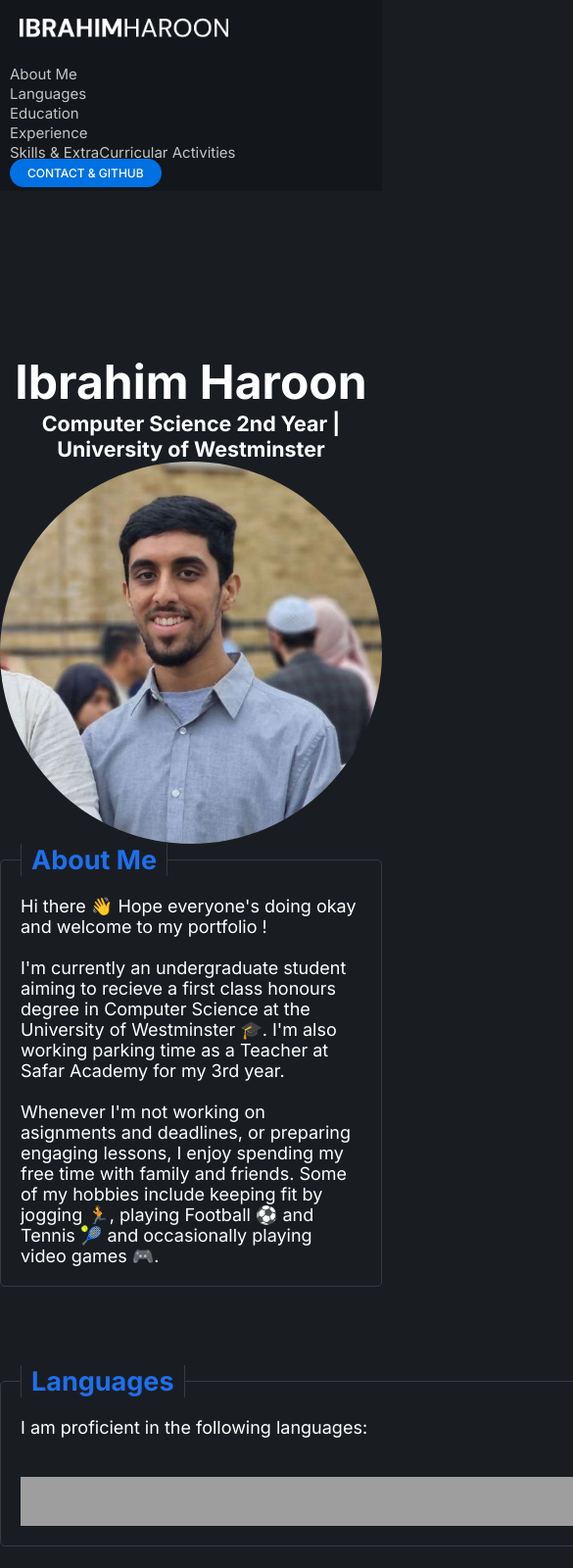
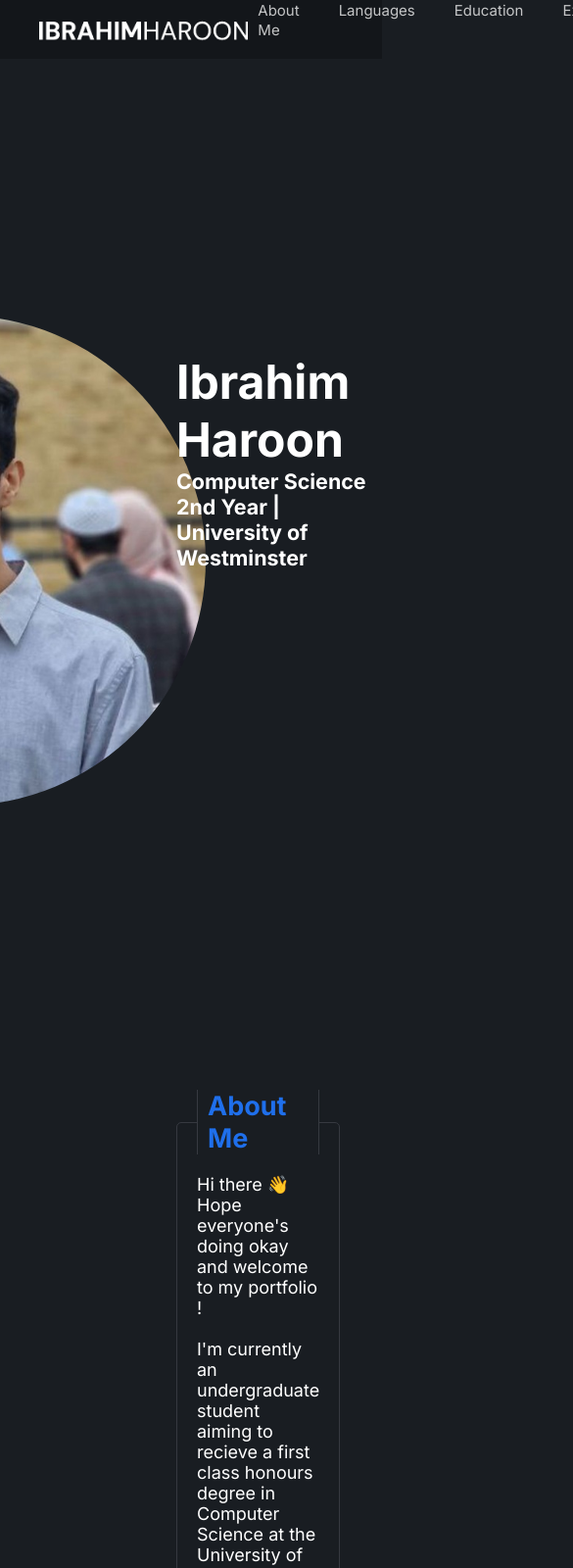
Before and after one commit to IbrahimHaroon03/WebsitePortfolio, a plain HTML site: page index.html in a window 390 px wide. Shown: the top 1600 px of the page at 98% size, 585 px wide, since content can reach past the window. Drawn offline with Linux system fonts and the light colour scheme; grey boxes are pictures that could not be loaded.

Commit message:
Update style.css

```diff
--- a/style.css
+++ b/style.css
@@ -212,66 +212,3 @@ span {
 #PageEnd {
   margin-bottom: 100px;
 }
-
-@media only screen and (max-width: 768px) {
-  /* Mobile Styles */
-
-  .header__content {
-    flex-direction: column;
-    align-items: flex-start;
-    padding: 10px;
-  }
-
-  .logo__img {
-    margin-bottom: 20px;
-  }
-
-  .nav__list {
-    flex-direction: column;
-    column-gap: 0;
-  }
-
-  .nav__link {
-    margin-bottom: 10px;
-  }
-
-  img[src="profilePic.jpg"] {
-    width: 100%;
-    margin: 0;
-  }
-
-  .name {
-    margin: 0;
-    text-align: center;
-  }
-
-  #Title {
-    margin-bottom: 20px;
-  }
-
-  fieldset {
-    margin-right: 0;
-  }
-
-  #contacts {
-    flex-direction: column;
-  }
-
-  .linkimage {
-    margin-right: 0;
-    margin-bottom: 10px;
-  }
-
-  #github {
-    padding-right: 20px;
-    padding-left: 20px;
-  }
-
-  .margin {
-    margin-left: 0;
-  }
-
-  #PageEnd {
-    margin-bottom: 60px;
-  }
-}
```
